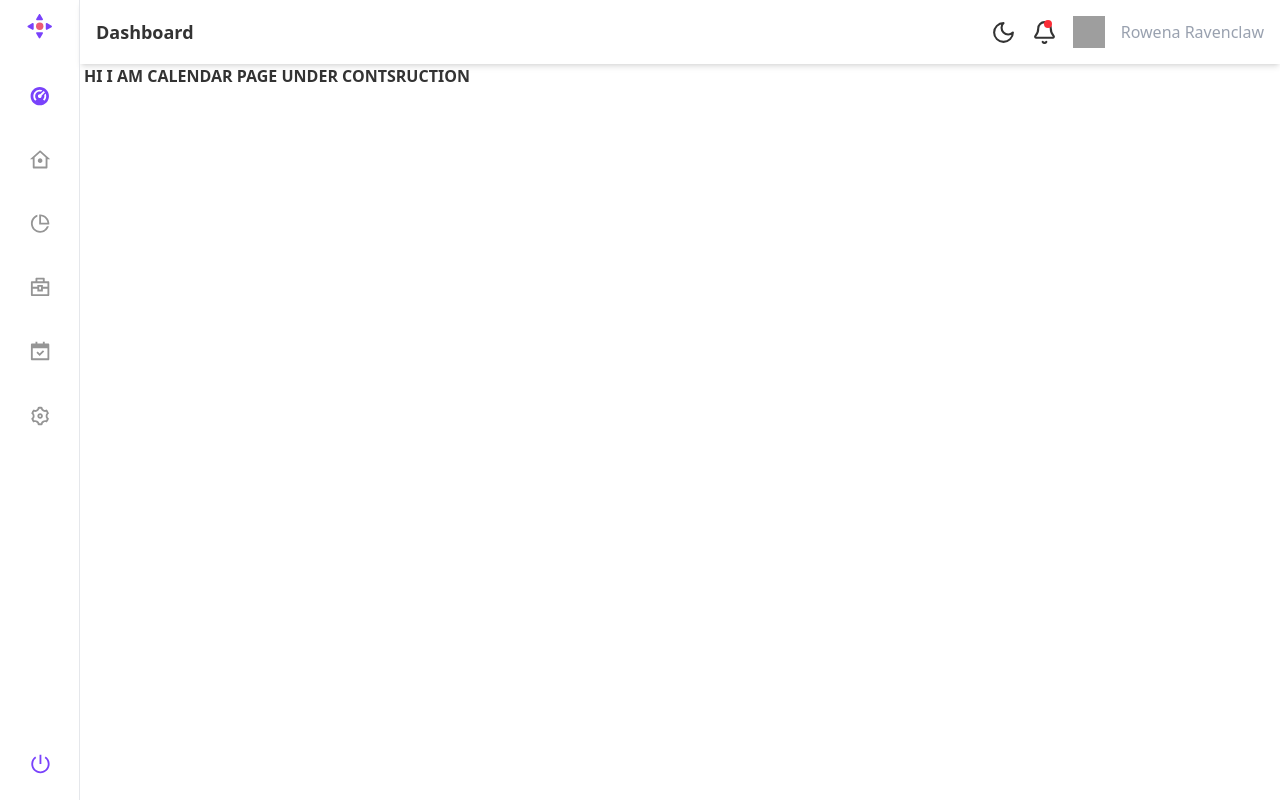
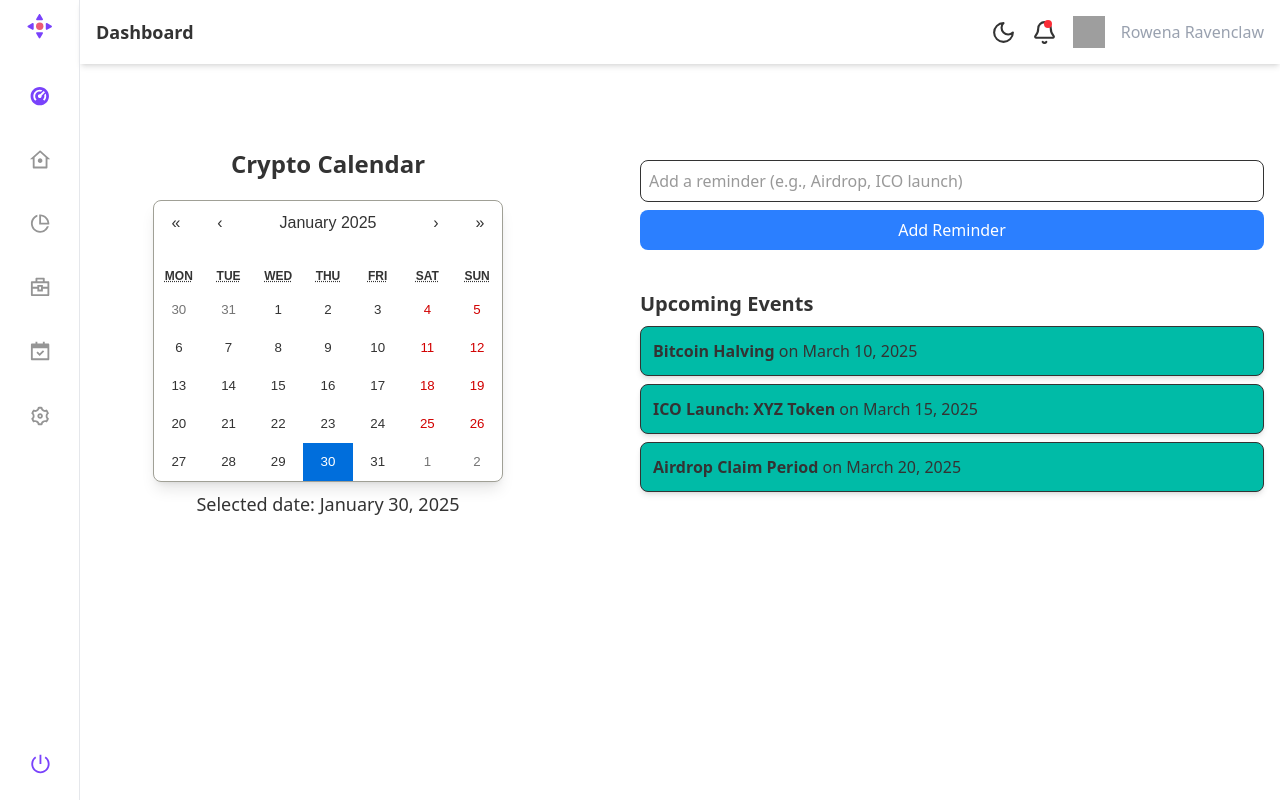
Before and after one commit to sitambhra/Reeltor, a React (Vite) app: page /calendar in a window 1280 px wide. Built offline with nearby package versions, Linux system fonts and the light colour scheme; grey boxes are pictures that could not be loaded.

Commit message:
add the calander page

```diff
--- a/package.json
+++ b/package.json
@@ -11,8 +11,10 @@
   },
   "dependencies": {
     "@tailwindcss/vite": "^4.0.0",
+    "date-fns": "^4.1.0",
     "lucide-react": "^0.475.0",
     "react": "^18.3.1",
+    "react-calendar": "^5.1.0",
     "react-dom": "^18.3.1",
     "react-router-dom": "^7.1.3",
     "recharts": "^2.15.1",
--- a/src/Pages/Calendar.jsx
+++ b/src/Pages/Calendar.jsx
@@ -1,12 +1,107 @@
-import React from 'react'
+import React, { useState } from 'react';
+import CalendarComponent from 'react-calendar';
+import 'react-calendar/dist/Calendar.css';
+import { format } from 'date-fns'; // For date formatting
 
 const Calendar = () => {
+  const [date, setDate] = useState(new Date());
+  const [reminders, setReminders] = useState([]);
+  const [event, setEvent] = useState('');
+
+  // Sample crypto events
+  const cryptoEvents = [
+    { date: '2025-03-10', event: 'Bitcoin Halving' },
+    { date: '2025-03-15', event: 'ICO Launch: XYZ Token' },
+    { date: '2025-03-20', event: 'Airdrop Claim Period' },
+  ];
+
+  // Handle date change
+  const handleDateChange = (newDate) => {
+    setDate(newDate);
+  };
+
+  // Handle reminder submission
+  const addReminder = () => {
+    if (event) {
+      const newReminder = {
+        date: format(date, 'yyyy-MM-dd'),
+        event,
+      };
+      setReminders((prev) => [...prev, newReminder]);
+      setEvent('');
+    }
+  };
+
+  // Remove reminder function
+  const removeReminder = (index) => {
+    const updatedReminders = reminders.filter((_, i) => i !== index);
+    setReminders(updatedReminders);
+  };
+
   return (
-    <div className='ml-21 font-bold'>
-          HI I AM CALENDAR PAGE UNDER CONTSRUCTION
+    <div className='flex flex-col md:flex-row items-start p-4 space-y-4 md:space-y-0 h-auto'>
+      {/* Calendar Section (Left) */}
+      <div className='md:w-1/2 w-full mt-12'>
+        <h1 className='text-2xl font-bold text-center p-5'>Crypto Calendar</h1>
+        <div className='flex flex-col items-center'>
+          <CalendarComponent
+            onChange={handleDateChange}
+            value={date}
+            className="rounded-lg shadow-lg"
+          />
+          <p className='mt-2 text-lg'>Selected date: {format(date, 'MMMM dd, yyyy')}</p>
+        </div>
+      </div>
 
+      {/* Upcoming Events Section (Right) */}
+      <div className='md:w-1/2 w-full mt-20'>
+        {/* Event Input */}
+        <div className='flex flex-col items-center space-y-2'>
+          <input
+            type='text'
+            className='border rounded-lg p-2 w-full'
+            placeholder='Add a reminder (e.g., Airdrop, ICO launch)'
+            value={event}
+            onChange={(e) => setEvent(e.target.value)}
+          />
+          <button
+            className='bg-blue-500 text-white p-2 rounded-lg w-full hover:cursor-pointer hover:bg-blue-600'
+            onClick={addReminder}
+          >
+            Add Reminder
+          </button>
+        </div>
+
+        {/* Reminders */}
+        <div className='mt-10'>
+          <h2 className='text-xl font-semibold mb-2'>Upcoming Events</h2>
+          <div className='space-y-2'>
+            {cryptoEvents.map((e, index) => (
+              <div
+                key={index}
+                className='p-3 border bg-teal-500 rounded-lg shadow-md'>
+                <strong>{e.event}</strong> on {format(new Date(e.date), 'MMMM dd, yyyy')}
+              </div>
+            ))}
+            {reminders.map((reminder, index) => (
+              <div
+                key={index}
+                className='p-3 border bg-orange-400 rounded-lg shadow-md flex justify-between items-center'>
+                <div>
+                  <strong>{reminder.event}</strong> on {format(new Date(reminder.date), 'MMMM dd, yyyy')}
+                </div>
+                <button
+                  onClick={() => removeReminder(index)}
+                  className='text-red-500 font-bold hover:cursor-pointer bg-white hover:bg-slate-300 hover:scale-[1.1] transition delay-150 duration-100 ease-in-out p-2 rounded-md'>
+                  Remove
+                </button>
+              </div>
+            ))}
+          </div>
+        </div>
+      </div>
     </div>
-  )
-}
+  );
+};
 
-export default Calendar
+export default Calendar;
```
Also changed, not shown: 1 other file (tests, documents, lock files or other folders).
